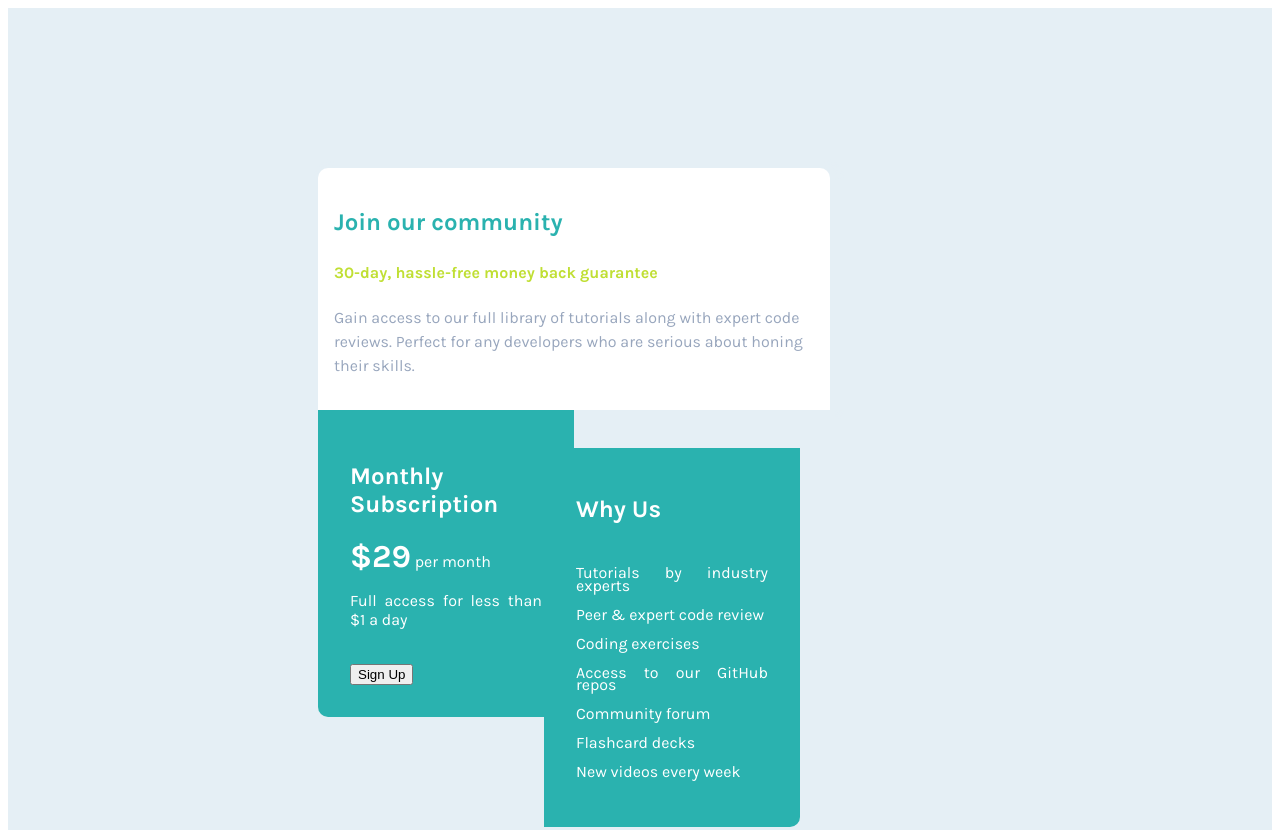
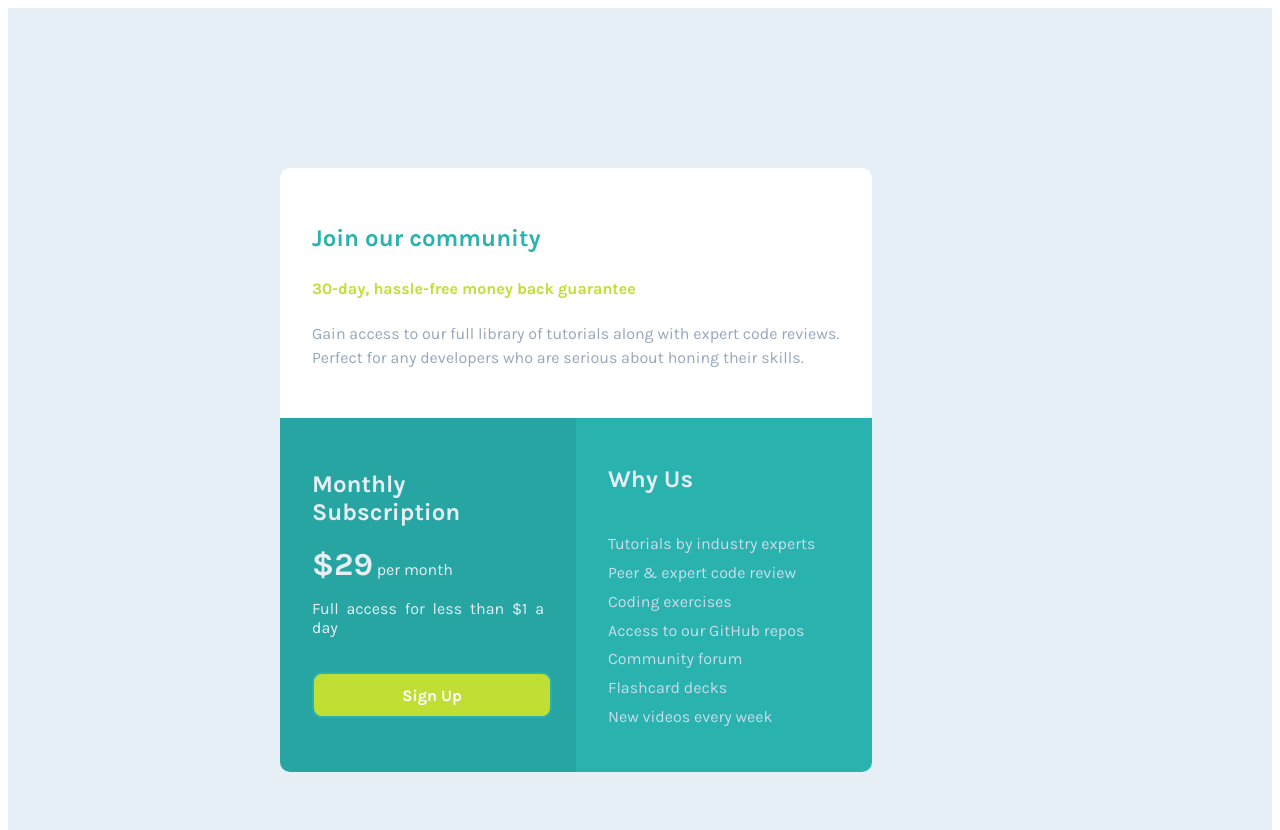
Before and after one commit to N-adu/mysinglepricegrid, a plain HTML site: page index.html in a window 1280 px wide. Shown: the top 830 px of the page. Drawn offline with Linux system fonts and the light colour scheme; files that its build step writes are made by us from their sources.

Commit message:
Update styles.css

```diff
--- a/styles.css
+++ b/styles.css
@@ -1,6 +1,19 @@
 body {
   font-family: "Karla", sans-serif;
   font-size: 16px;
+}
+
+h2 {
+  color: hsl(204, 43%, 93%);
+}
+
+p {
+  font-weight: 400;
+}
+
+.heading {
+  color: hsl(179, 62%, 43%);
+  font-weight: 700;
 }
 
 .container {
@@ -8,55 +21,84 @@ body {
   padding: 10rem;
 }
 
-
 /*div styling*/
-
 .join-div {
   background: white;
   border-radius: 10px 10px 0 0;
   border-bottom: 0;
   box-shadow: 5px 0 5px 5px hsl(204, 43%, 93%);
   line-height: 1.5;
-  margin-left: 150px;
-  width: 30rem;
-  padding: 1rem;
-  padding-left: 1rem;
+  margin-left: 7rem;
+  width: 33rem;
+  padding: 2rem;
+  font-weight: 700;
 }
 
 .join-div {
-  color: #2ab2af;
+  color: hsl(179, 62%, 43%);
 }
 
 .join-div h4 {
-  color: #c0df34;
+  color: hsl(71, 73%, 54%);
 }
 
 .join-div p {
-  color: #98a6bd;
+  color: hsl(218, 22%, 67%);
+}
+
+.sub-why-div {
+  display: flex;
 }
 
 .sub-div {
-  background: #2ab2af;
+  background: hsl(179, 62%, 40%);
   border-radius: 0 0 0 10px;
-  margin-left: 150px;
+  margin-left: 7rem;
   font-size: 16px;
   text-align: justify;
-  color: White;
-  width: 12rem;
+  color: hsl(204, 43%, 93%);
+  width: 14.5rem;
   padding: 2rem;
 }
 
 .why-us-div {
-  background: #2ab2af;
+  background: hsl(179, 62%, 43%);
   border-radius: 0 0 10px 0;
-  margin-left: 23.5rem;
   position: relative;
-  bottom: 16.85rem;
   font-size: 16px;
-  font-weight: lighter;
   text-align: justify;
   line-height: 0.80;
-  color: white;
-  width: 12rem;
+  color: hsl(204, 43%, 85%);
+  width: 14.5rem;
   padding: 2rem;
 }
+
+.btn {
+  -webkit-border-radius: 10px;
+  -moz-border-radius: 7px;
+  border-radius: 10px;
+  height: 10px;
+  line-height: 1px;
+  color: #FFFFFF;
+  font-family: "karla", sans-serif;
+  width: 240px;
+  font-size: 16px;
+  font-weight: 600;
+  padding: 1.3rem;
+  background-color: #C0DF34;
+  border: solid #2AB2AF 2px;
+  text-decoration: none;
+  display: inline-block;
+  cursor: pointer;
+  text-align: center;
+}
+
+.btn:hover {
+  color: #2AB2AF;
+  background-color: hsl(204, 43%, 85%);
+}
+
+.attribution {
+  text-align: center;
+  background-color: hsl(204, 43%, 93%);
+}
```
